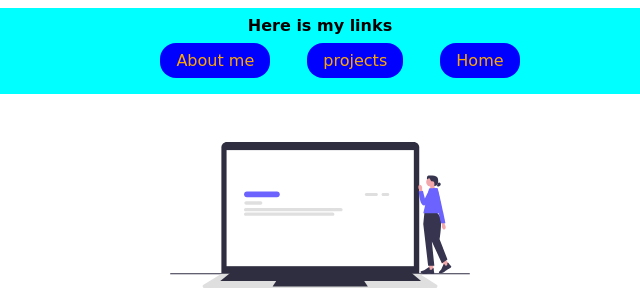
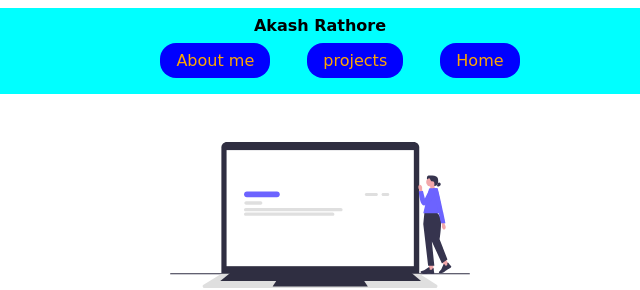
Before and after one commit to AkashRathore03/Akash-Rathore_portfolio, a plain HTML site: page index.html in a window 1280 px wide. Shown: the top 290 px of the page, 320-960 px from the left. Drawn offline with Linux system fonts and the light colour scheme; a web font is replaced by a local one.

Commit message:
Update index.html

```diff
--- a/index.html
+++ b/index.html
@@ -11,7 +11,7 @@
 
     <nav>
         <div class="foot">
-       <strong>Here is my links</strong>
+       <strong>Akash Rathore</strong>
 
 
        <ul class="footes no-dots ">
```
